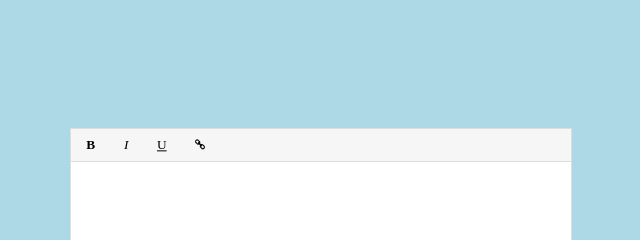
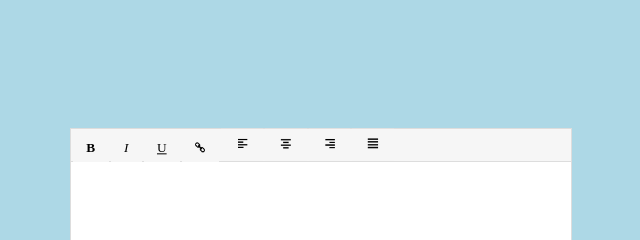
Before and after one commit to andem20/wysiwyg-text-editor, a plain HTML site: page index.html in a window 1280 px wide. Shown: the top 240 px of the page, 319-959 px from the left. Drawn offline with Linux system fonts and the light colour scheme.

Commit message:
Added text alignment feature

```diff
--- a/public/js/wysiwyg.1.1.js
+++ b/public/js/wysiwyg.1.1.js
@@ -6,7 +6,11 @@ class WYSIWYG {
             "bold" : document.createElement("button"),
             "italic" : document.createElement("button"),
             "underline" : document.createElement("button"),
-			"CreateLink" : document.createElement("button")
+			"createLink" : document.createElement("button"),
+			"justifyLeft" : document.createElement("button"),
+			"justifyCenter" : document.createElement("button"),
+			"justifyRight" : document.createElement("button"),
+			"justifyFull" : document.createElement("button")
         };
 
         this.init();
@@ -29,13 +33,18 @@ class WYSIWYG {
 		this.buttons["bold"].innerHTML = "<b>B</b>";
 		this.buttons["italic"].innerHTML = "<i>I</i>";
 		this.buttons["underline"].innerHTML = "<u>U</u>";
-		this.buttons["CreateLink"].innerHTML = "<img src='public/icons/link.png' height='10px' />";
+		this.buttons["createLink"].innerHTML = "<img src='public/icons/link.png' height='10px' />";
+		this.buttons["justifyLeft"].innerHTML = "<img src='public/icons/left-align.png' height='15px' />";
+		this.buttons["justifyCenter"].innerHTML = "<img src='public/icons/center-align.png' height='15px' />";
+		this.buttons["justifyRight"].innerHTML = "<img src='public/icons/right-align.png' height='15px' />";
+		this.buttons["justifyFull"].innerHTML = "<img src='public/icons/justify-align.png' height='15px' />";
 	}
 
 
 	addStyle(style, value) {
     	document.execCommand(style, false, value);
 		this.buttons[style].classList.toggle("active");
+		this.checkType();
     	this.content.focus();
 	}
 
@@ -51,12 +60,12 @@ class WYSIWYG {
         let self = this;
 
 		Object.keys(this.buttons).forEach(key => {
-			this.buttons[key].addEventListener("click", () => self.addStyle(key));
+			self.buttons[key].addEventListener("click", () => self.addStyle(key));
 		});
 
-		this.buttons["CreateLink"].addEventListener("click", () => {
+		this.buttons["createLink"].addEventListener("click", () => {
 			let link = prompt("Please enter a link:", "Link");
-			self.addStyle("CreateLink", link);
+			self.addStyle("createLink", link);
 		});
 
 		this.content.addEventListener("click", () => self.checkType(), false);
```
Also changed, not shown: index.html (+0 -2 lines), public/icons/center-align.png (added), public/icons/justify-align.png (added), public/icons/left-align.png (added), public/icons/right-align.png (added).
